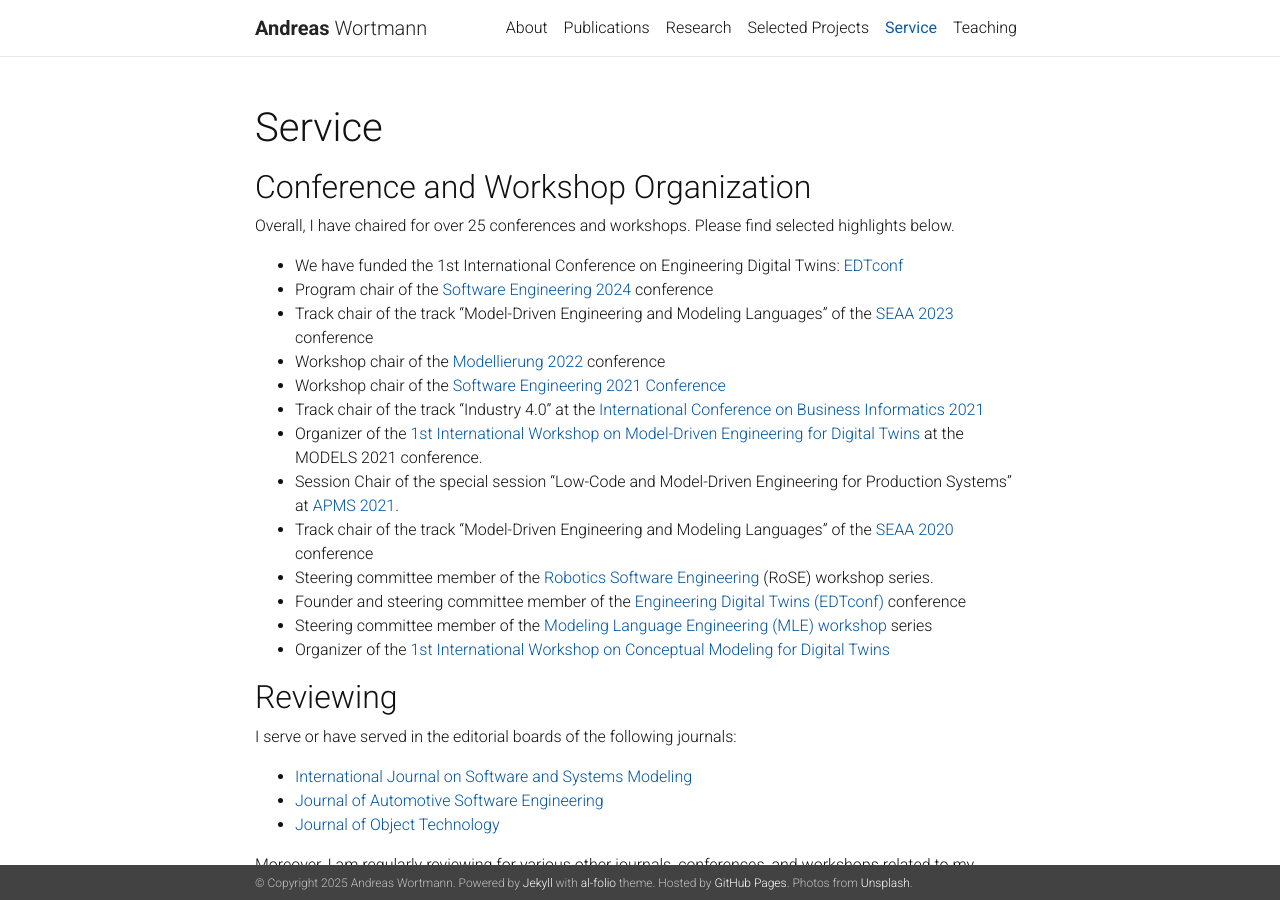
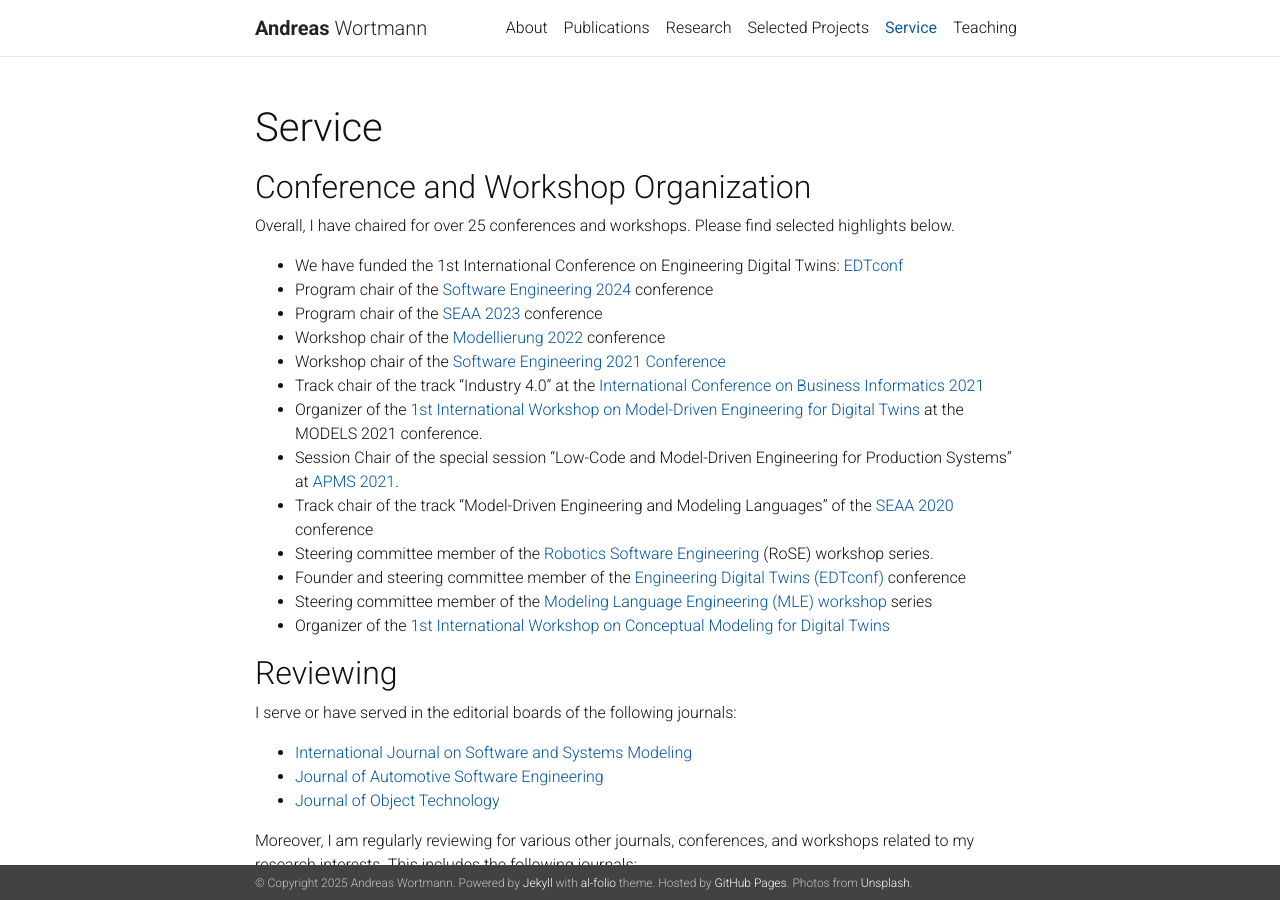
Before and after one commit to awortmann/awortmann.github.io, a Jekyll site: the page built from _pages/service.md, in a window 1280 px wide and 900 px high. Built offline with Jekyll 4.4.1, drawn with Linux system fonts in a browser that asks for light colours; nearby versions of some CDN libraries; a style sheet for code colours, icons or effects is not loaded.

Commit message:
Minor update

```diff
--- a/_pages/service.md
+++ b/_pages/service.md
@@ -12,7 +12,7 @@ Overall, I have chaired for over 25 conferences and workshops. Please find selec
 
 - We have funded the 1st International Conference on Engineering Digital Twins: [EDTconf](https://www.edtconf.org/)
 - Program chair of the [Software Engineering 2024](https://se2024.se.jku.at/) conference
-- Track chair of the track “Model-Driven Engineering and Modeling Languages” of the [SEAA 2023](https://dsd-seaa2023.com/) conference
+- Program chair of the [SEAA 2023](https://dsd-seaa2023.com/) conference
 - Workshop chair of the [Modellierung 2022](https://qfam.gi.de/modellierung2022) conference
 - Workshop chair of the [Software Engineering 2021 Conference](https://www.se-2022.de/)
 - Track chair of the track "Industry 4.0" at the [International Conference on Business Informatics 2021](https://cbi2021.events.unibz.it/)
```
